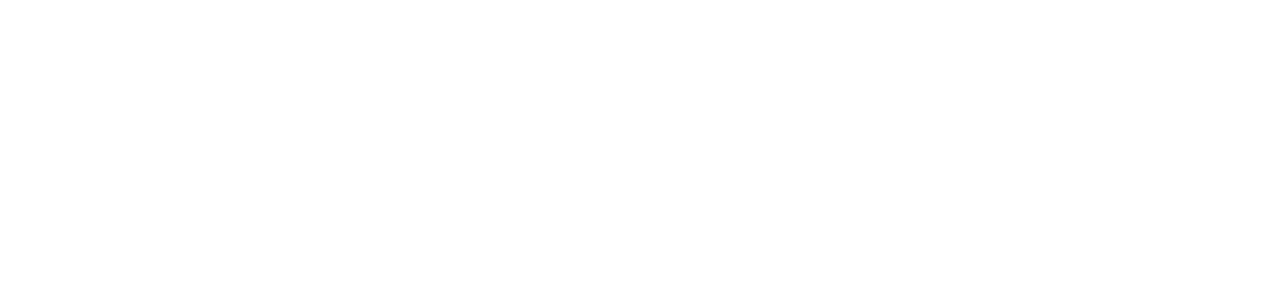
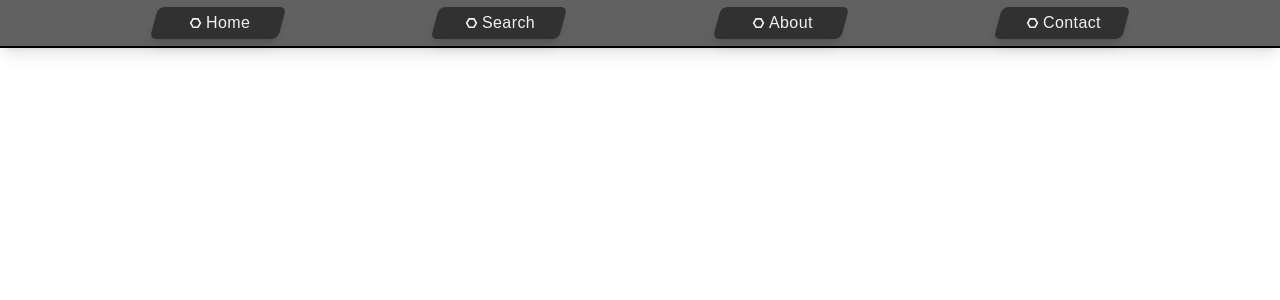
Before and after one commit to tom-mfry/pokemon-react-app, a React (Create React App) app: page / in a window 1280 px wide. Shown: the top 300 px of the page. Built offline with nearby package versions, Linux system fonts and the light colour scheme.

Commit message:
added navigation to navbar. cardlist section initialized

```diff
--- a/package.json
+++ b/package.json
@@ -8,6 +8,7 @@
     "@testing-library/user-event": "^13.5.0",
     "react": "^18.1.0",
     "react-dom": "^18.1.0",
+    "react-icons": "^4.3.1",
     "react-scripts": "5.0.1",
     "web-vitals": "^2.1.4"
   },
--- a/src/App.js
+++ b/src/App.js
@@ -1,7 +1,14 @@
 import "./App.css";
+import NavBar from "./components/NavBar";
+import CardList from "./components/CardList";
 
 function App() {
-  return <div></div>;
+  return (
+    <div>
+      <NavBar />
+      <CardList />
+    </div>
+  );
 }
 
 export default App;
--- /dev/null
+++ b/src/components/CardList.jsx
@@ -0,0 +1,7 @@
+import React from "react";
+
+const CardList = () => {
+  return <div className="bg-blue-400 text-black">CardList</div>;
+};
+
+export default CardList;
--- /dev/null
+++ b/src/components/NavBar.jsx
@@ -0,0 +1,46 @@
+import React from "react";
+import { VscDebugBreakpointDataUnverified } from "react-icons/vsc";
+
+const NavBar = () => {
+  return (
+    <div className="fixed top-0 left-0 h-12 w-screen flex flex-row items-center justify-evenly bg-secondary-color shadow-lg border-b-2 border-black">
+      <NavBarHeading
+        icon={<VscDebugBreakpointDataUnverified size="20" />}
+        tooltip={"What's hot ?"}
+        text={"Home"}
+      />
+      <NavBarHeading
+        icon={<VscDebugBreakpointDataUnverified size="20" />}
+        tooltip={"Add new server"}
+        text={"Search"}
+      />
+      <NavBarHeading
+        icon={<VscDebugBreakpointDataUnverified size="20" />}
+        tooltip={"Trending"}
+        text={"About"}
+      />
+      <NavBarHeading
+        icon={<VscDebugBreakpointDataUnverified size="20" />}
+        tooltip={"Settings"}
+        text={"Contact"}
+      />
+    </div>
+  );
+};
+
+const NavBarHeading = ({ icon, text, tooltip = "Tooltip 💡" }) => {
+  return (
+    <div className="sidebar-icon group skew-x-[-15deg]">
+      <div className="skew-x-[15deg] flex items-center tracking-wide justify-">
+        {icon}
+        {text}
+      </div>
+
+      <span class="sidebar-tooltip group-hover:scale-100 skew-x-[15deg]">
+        {tooltip}
+      </span>
+    </div>
+  );
+};
+
+export default NavBar;
--- a/src/index.css
+++ b/src/index.css
@@ -1,3 +1,37 @@
 @tailwind base;
 @tailwind components;
 @tailwind utilities;
+
+:root {
+    --primary-color: #f2f2f2;
+    --secondary-color: #616161;
+    --tertiary-color: #313131;
+  }
+
+* {
+	margin: 0;
+	padding: 0;
+	font-family: 'Manrope', sans-serif;
+	font-feature-settings: 'ss01' 1, 'ss03' 1;
+}
+
+
+
+  @layer components {
+
+    .sidebar-icon {
+        @apply relative flex items-center justify-center
+        h-8 w-32 mt-2 mb-2
+        hover:bg-primary-color bg-tertiary-color
+        text-primary-color hover:text-tertiary-color
+        hover:rounded-xl rounded-md
+        transition-all duration-200 ease-linear
+        cursor-pointer shadow-lg;
+    }
+    .sidebar-tooltip {
+        @apply absolute w-auto p-2 m-2 min-w-max top-14 rounded-md
+        text-white bg-tertiary-color
+        text-xs font-bold
+        transition-all duration-100 origin-left scale-0;
+    }
+}
--- a/tailwind.config.js
+++ b/tailwind.config.js
@@ -1,7 +1,13 @@
 module.exports = {
   content: ["./src/**/*.{js,jsx,ts,tsx}"],
   theme: {
-    extend: {},
+    extend: {
+      colors: {
+        "primary-color": "var(--primary-color)",
+        "secondary-color": "var(--secondary-color)",
+        "tertiary-color": "var(--tertiary-color)",
+      },
+    },
   },
   plugins: [],
 };
```
Also changed, not shown: 1 other file (tests, documents, lock files or other folders).
